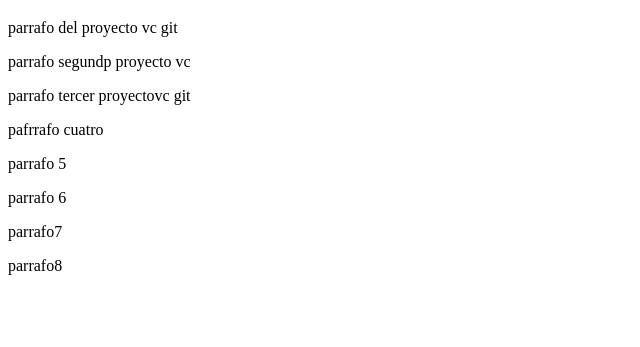
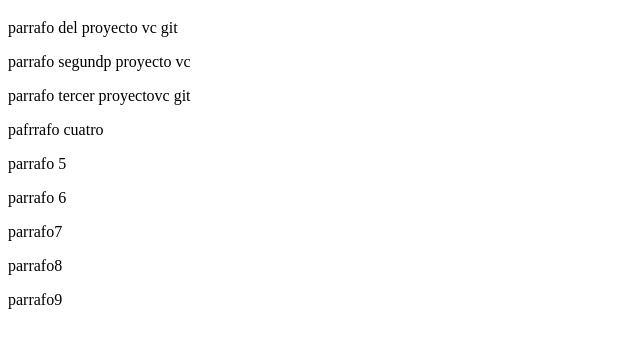
Before and after one commit to clvm-chile/proyectovcgit, a plain HTML site: page index.html in a window 1280 px wide. Shown: the part 61-408 px from the top of the page, without its empty margins (0-640 px from the left). Drawn offline with Linux system fonts and the light colour scheme.

Commit message:
parrafo 9

```diff
--- a/index.html
+++ b/index.html
@@ -17,6 +17,7 @@
   <p>parrafo 6</p>
   <p>parrafo7</p>
   <p>parrafo8</p>
+  <p>parrafo9</p>
 </body>
 
 </html>
```
Also changed, not shown: 1 other file.
